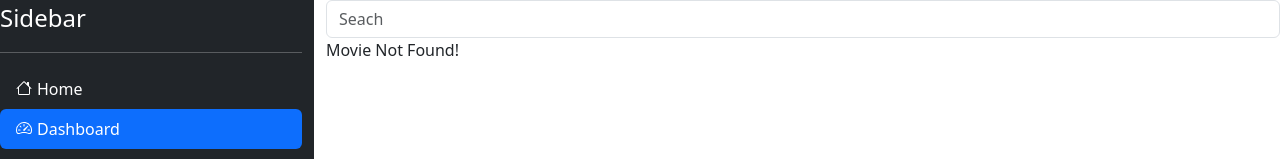
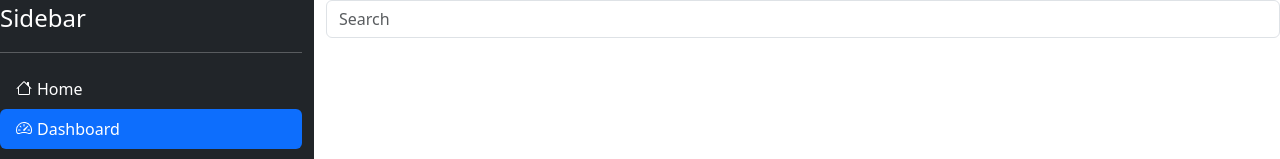
Before and after one commit to pablio1/ITELECT4, a React (Create React App) app: page /products in a window 1280 px wide. Before the commit this address had no page. Shown: the top 159 px of the page. Built offline with nearby package versions, Linux system fonts and the light colour scheme.

Commit message:
Working Fetching

```diff
--- a/src/App.js
+++ b/src/App.js
@@ -9,7 +9,7 @@ class App extends Component {
         return (
             <Switch>
                 <Route path="/login" component = {Login}  />
-                <Route path="/register" component = {Register}  />
+               <Route path="/register" component = {Register}  />
                 <Route path="/" component = {Main} />
             </Switch>
         );
--- a/src/pages/Orders/index.js
+++ b/src/pages/Orders/index.js
@@ -12,7 +12,7 @@ export default class Orders extends Component {
             }
             //https://docs.consumet.org/rest-api/Movies/viewasian/get-movie-info
             axios.get("https://api.consumet.org/movies/viewasian/"+this.state.searchAnime,header)
-            //axios.get("https://api.consumet.org/movies/viewasian/info?id=drama/" + this.state.searchAnime, header)
+            //axios.get("https://api.consumet.org/movies/viewasian/info?id=drama/"+this.state.searchAnime,header)
             //axios.get("https://api.consumet.org/movies/viewasian/info?id=drama/"+this.state.searchAnime,header)
             .then(response =>{
                 this.setState({
--- a/src/pages/Products/index.js
+++ b/src/pages/Products/index.js
@@ -2,68 +2,67 @@ import React, { Component, Fragment } from 'react';
 import axios from 'axios';
 
 export default class Products extends Component {
-  state = {searchAnime: '', lists: []};
-    handleSearch = e => {
-        if(e.key === "Enter"){
-            //API, data, header
-            var header  = {
-                "Access-Control-Allow-Origin": "*"
+  state = { searchAnime: '', lists: [], selectedAnime: null };
+
+  handleSearch = (e) => {
+    if (e.key === 'Enter') {
+      // API, data, header
+      var header = {
+        'Access-Control-Allow-Origin': '*',
+      };
+      axios
+        .get(
+          'https://api.consumet.org/movies/viewasian/info?id=drama/' +
+            this.state.searchAnime,
+          header
+        )
+        .then((response) => {
+          this.setState({
+            lists: response.data,
+            selectedAnime: response.data, // Assuming you want to display the details of the first result
+          });
+          console.log(response.data);
+        });
     }
-            //https://docs.consumet.org/rest-api/Movies/viewasian/get-movie-info
-            axios.get("https://api.consumet.org/movies/viewasian/"+this.state.searchAnime,header)
-            //axios.get("https://api.consumet.org/movies/viewasian/info?id=drama/" + this.state.searchAnime, header)
-            //axios.get("https://api.consumet.org/movies/viewasian/info?id=drama/"+this.state.searchAnime,header)
-            .then(response =>{
+  };
+
+  handleChangeInput = (e) => {
     this.setState({
-                    lists: response.data.results
+      [e.target.name]: e.target.value,
+    });
+  };
 
-                })
-               // console.log(response.data.results);
-            })
-        }
-
-    }
-
-    handleChangeInput = e =>{
-        this.setState({
-            [e.target.name]: e.target.value
-        })
-    }
   render() {
-      //?:
-      const { lists } = this.state;
-      var movieLists = lists.length !== 0 ? lists.map((data, index) => {
     return (
       <Fragment>
         <div className="row">
-                      <div className="col-4">
-                          <div class="card">
-                              <img href="#" class="card-img-top" src={data.image} alt="Card image cap"/>
-                              <p>asdfasdf</p>
-                              <div class="card-body">
-
-                                  <h5 class="card-title">{data.title}</h5>
-                                  <div href="#" class="btn btn-primary">Watch</div>
+          <div className="col-12">
+            <div className="form-group">
+              <input
+                name="searchAnime"
+                value={this.state.searchAnime}
+                onKeyDown={this.handleSearch}
+                onChange={this.handleChangeInput}
+                type="email"
+                className="form-control"
+                id="exampleInputEmail1"
+                aria-describedby="emailHelp"
+                placeholder="Search"
+              />
             </div>
           </div>
         </div>
+
+        {this.state.selectedAnime && (
+          <Fragment>
+            <div className="row">
+              <div className="col-12">
+                <h2>Title: {this.state.selectedAnime.title}</h2>
+                <p>Description: {this.state.selectedAnime.description}</p>
+              </div>
             </div>
           </Fragment>
-          )
-      }) : "Movie Not Found!";
-
-      return (
-          <Fragment>
-              <div className="row">
-                  <div className='col-12'>
-                      <div class="form-group">
-                          <input name="searchAnime" value={this.state.searchAnime} onKeyDown={this.handleSearch}
-                          onChange={this.handleChangeInput} type="email" class="form-control"
-                          id="exampleInputEmail1" aria-describedby="emailHelp" placeholder="Seach"/>
-                      </div>
-                  </div>
-              </div>
-             {movieLists}
+        )}
       </Fragment>
     );
   }
--- a/src/pages/Register/index.js
+++ b/src/pages/Register/index.js
@@ -1,6 +1,6 @@
 import React, { Component } from 'react';
 
-class Register extends Component {
+export default class Register extends Component {
     render() {
         return (
             <div>
@@ -9,5 +9,3 @@ class Register extends Component {
         );
     }
 }
-
-export default Register;
```
Lines whose indentation alone changed are shown as unchanged.
